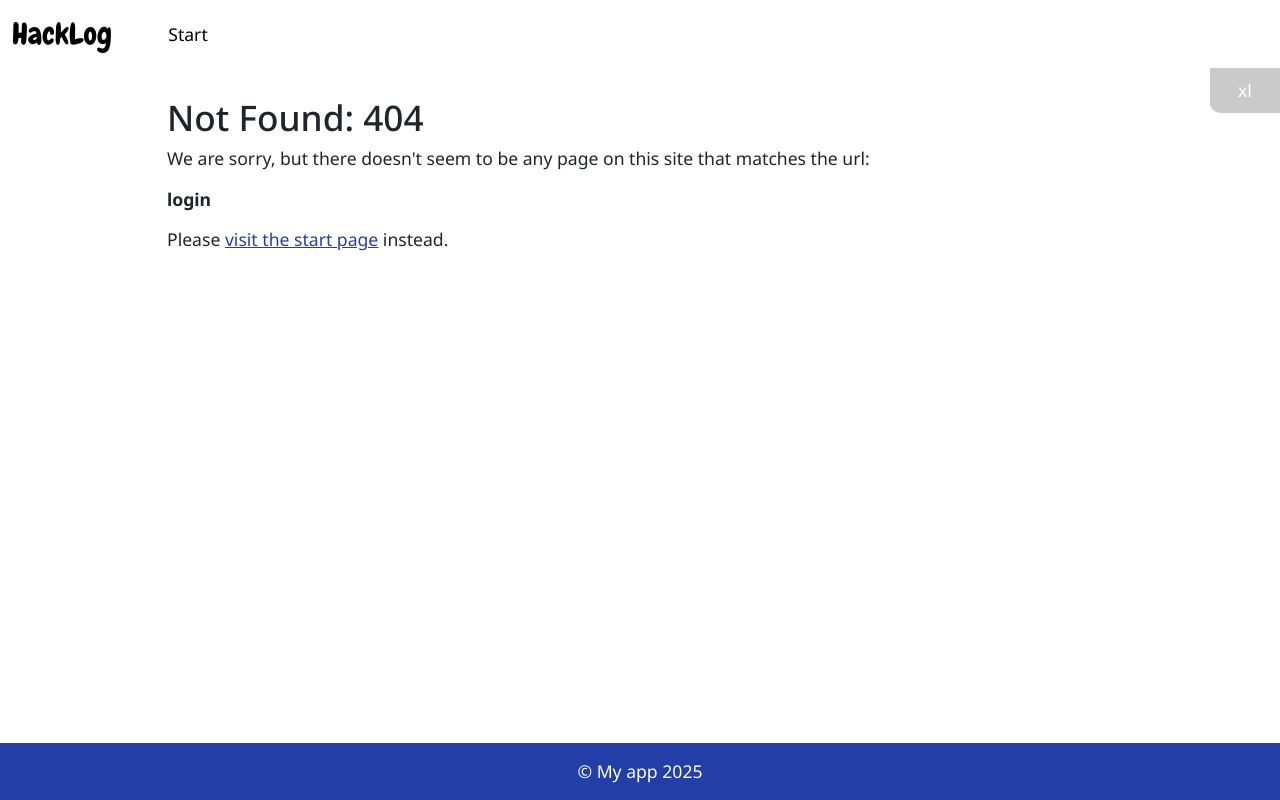
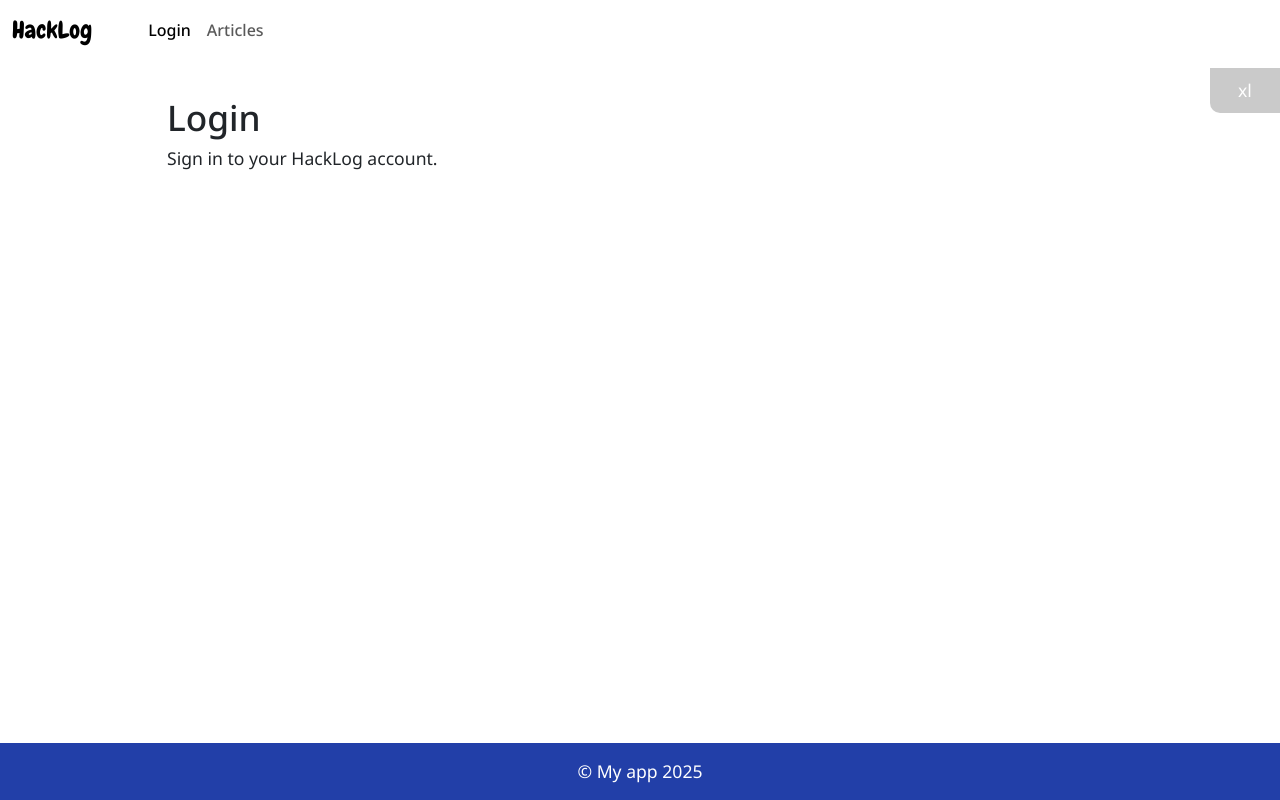
Before and after one commit to MMTTSEC/HackLog, a React (Vite) app: page /login in a window 1280 px wide. Before the commit this address had no page. Built offline with nearby package versions, Linux system fonts and the light colour scheme.

Commit message:
add new pages for Login and Articles.

```diff
--- a/sass/_bootstrap.scss
+++ b/sass/_bootstrap.scss
@@ -14,7 +14,12 @@ $enable-negative-margins: true;
 // Override some Bootstrap defaults
 .navbar-brand {
   font-family: 'Chewy';
-  font-size: 30px;
+  font-size: 24px;
+}
+
+.navbar-nav .nav-link {
+  font-size: 16px;
+  font-weight: 500;
 }
 
 .container {
--- /dev/null
+++ b/src/pages/Articles.tsx
@@ -0,0 +1,16 @@
+import { Row, Col } from 'react-bootstrap';
+
+Articles.route = {
+  path: '/articles',
+  menuLabel: 'Articles',
+  index: 3
+}
+
+export default function Articles() {
+  return <Row>
+    <Col>
+      <h2>Articles</h2>
+      <p>Browse our collection of hacking articles and tutorials.</p>
+    </Col>
+  </Row>
+}
--- /dev/null
+++ b/src/pages/Login.tsx
@@ -0,0 +1,16 @@
+import { Row, Col } from 'react-bootstrap';
+
+Login.route = {
+  path: '/login',
+  menuLabel: 'Login',
+  index: 2
+}
+
+export default function Login() {
+  return <Row>
+    <Col>
+      <h2>Login</h2>
+      <p>Sign in to your HackLog account.</p>
+    </Col>
+  </Row>
+}
--- a/src/pages/Start.tsx
+++ b/src/pages/Start.tsx
@@ -2,7 +2,6 @@ import { Row, Col } from 'react-bootstrap';
 
 Start.route = {
   path: '/',
-  menuLabel: 'Start',
   index: 1
 }
 
--- a/src/partials/Header.tsx
+++ b/src/partials/Header.tsx
@@ -24,7 +24,9 @@ export default function Header() {
       expand="md"
       data-bs-theme="light"
       fixed="top"
-      style={{ backgroundColor: 'transparent' }}
+      style={{
+        backgroundColor: 'transparent'
+      }}
     >
       <Container fluid>
         <Navbar.Brand className="me-5" as={Link} to="/">
--- a/src/routes.ts
+++ b/src/routes.ts
@@ -3,6 +3,8 @@ import{createElement} from 'react';
 // page components
 import NotFoundPage from './pages/NotFoundPage.tsx';
 import Start from './pages/Start.tsx';
+import Login from './pages/Login.tsx';
+import Articles from './pages/Articles.tsx';
 
 interface Route {
   element: JSX.Element;
@@ -15,7 +17,9 @@ interface Route {
 
 export default [
   NotFoundPage,
-  Start
+  Start,
+  Login,
+  Articles
 ]
   // map the route property of each page component to a Route
   .map(x => (({ element: createElement(x), ...x.route }) as Route))
```
